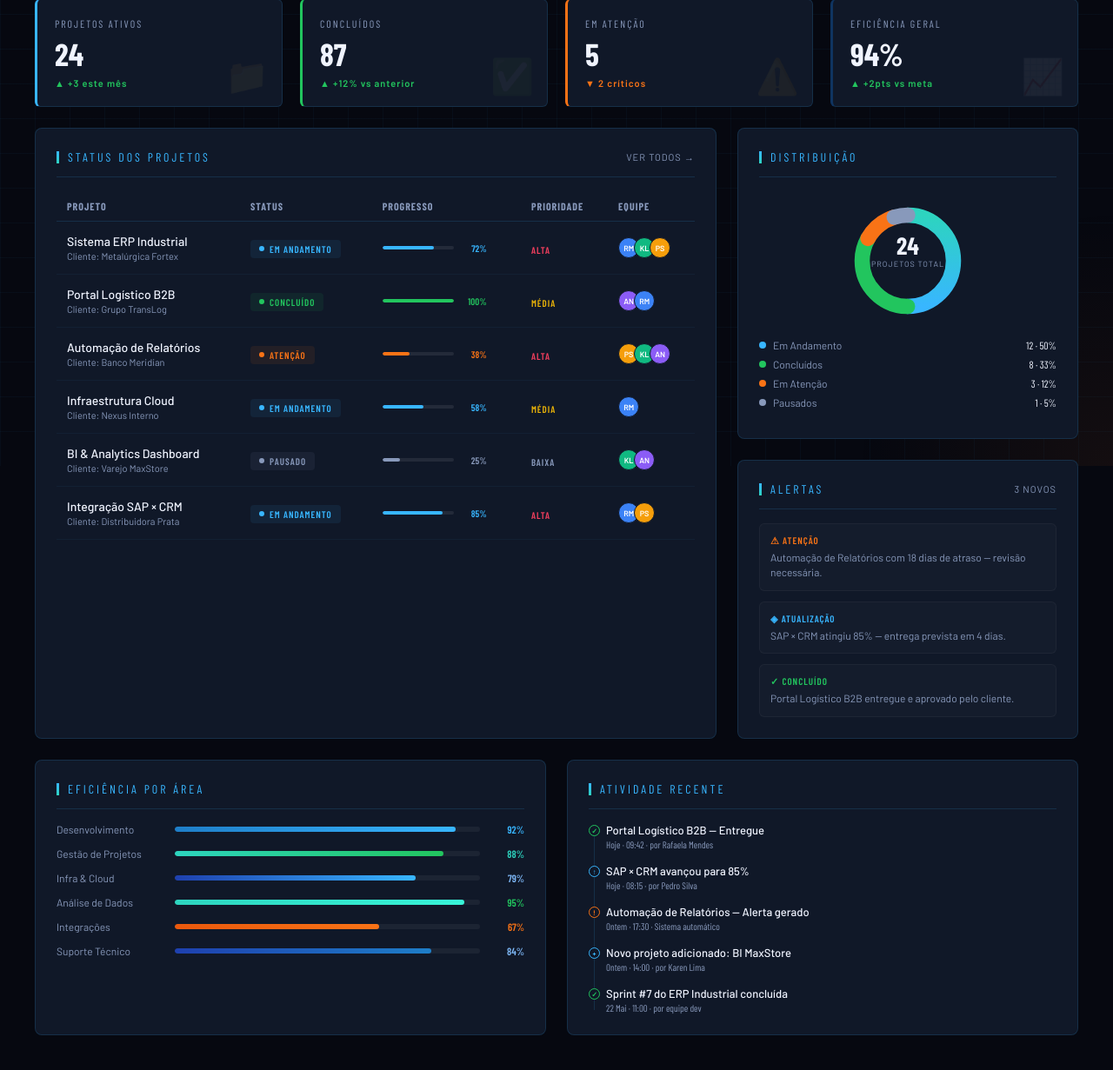
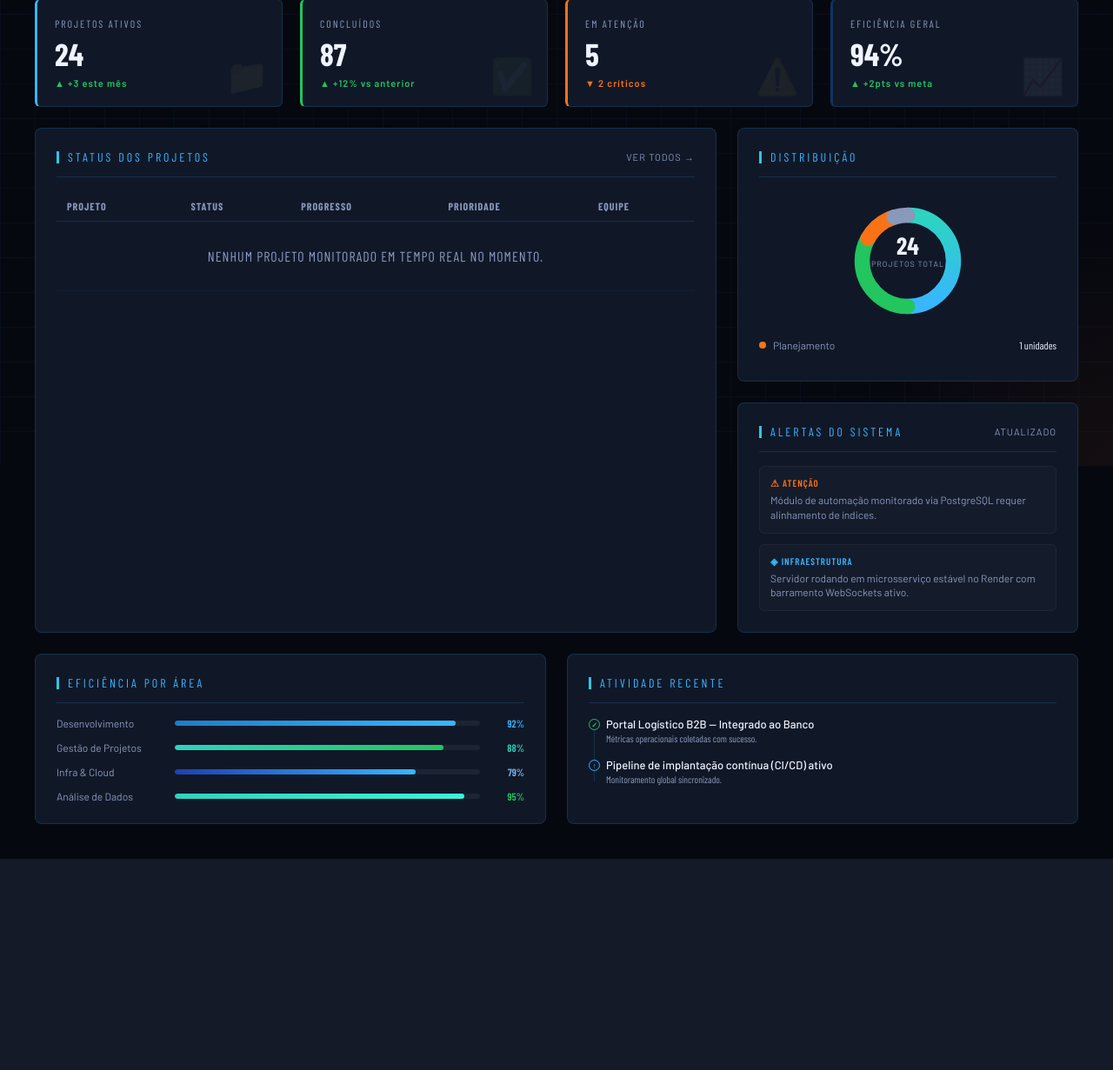
Before and after one commit to Thallycs/Nexus360, a Django app: page /dashboard/ in a window 1280 px wide. Shown: the part 264-1495 px from the top of the page at 87% size. After the commit the page ends 1252 px from the top, so only its background shows below. Run offline with Django 5.2, Linux system fonts and the light colour scheme; a user stored in the database is signed in; tables that the repository leaves empty hold one stand-in row (values such as "Sample post"); parts of the project's set-up code (start-up, migrations or seed data) failed here and were passed over.

Commit message:
Design: integrando loop dinâmico de projetos na visualização operacional

```diff
--- a/core/templates/core/dashboard.html
+++ b/core/templates/core/dashboard.html
@@ -16,7 +16,7 @@
   </div>
 </div>
 
-<!-- KPI STRIP -->
+<!-- KPI STRIP DIRECIONADO AO CONTEXTO DJANGO -->
 <div class="kpi-strip">
   <div class="kpi-card blue">
     <div class="kpi-label">Projetos Ativos</div>
@@ -47,7 +47,7 @@
 <!-- MAIN GRID -->
 <div class="main-grid">
 
-  <!-- TABLE PANEL -->
+  <!-- TABLE PANEL DINÂMICO -->
   <div class="panel" style="animation-delay:.25s">
     <div class="panel-header">
       <div class="panel-title">Status dos Projetos</div>
@@ -64,127 +64,51 @@
         </tr>
       </thead>
       <tbody>
+        <!-- O loop abaixo varre os dados reais agregados pela sua View do Django -->
+        {% for projeto in projetos_lista %}
         <tr>
           <td>
-            <div class="proj-name">Sistema ERP Industrial</div>
-            <div class="proj-client">Cliente: Metalúrgica Fortex</div>
+            <div class="proj-name">{{ projeto.title }}</div>
+            <div class="proj-client">Cliente: {{ projeto.client|default:"Nexus Interno" }}</div>
           </td>
-          <td><span class="badge em-andamento"><span class="badge-dot"></span>Em Andamento</span></td>
+          <td>
+            {% if projeto.status == 'DESENVOLVIMENTO' or projeto.status == 'DESENVOLVIMENTO' %}
+              <span class="badge em-andamento"><span class="badge-dot"></span>Em Andamento</span>
+            {% elif projeto.status == 'ENTREGUE' %}
+              <span class="badge concluido"><span class="badge-dot"></span>Concluído</span>
+            {% elif projeto.status == 'TESTES' or projeto.status == 'PAUSADO' %}
+              <span class="badge pausado"><span class="badge-dot"></span>Pausado</span>
+            {% else %}
+              <span class="badge atencao"><span class="badge-dot"></span>Atenção</span>
+            {% endif %}
+          </td>
           <td>
             <div class="progress-wrap">
-              <div class="progress-bar"><div class="progress-fill blue" style="width:72%"></div></div>
-              <span class="progress-pct blue">72%</span>
+              <div class="progress-bar">
+                <div class="progress-fill {% if projeto.progress == 100 %}green{% elif projeto.progress < 40 %}orange{% else %}blue{% endif %}" style="width:{{ projeto.progress }}%"></div>
+              </div>
+              <span class="progress-pct {% if projeto.progress == 100 %}green{% elif projeto.progress < 40 %}orange{% else %}blue{% endif %}">{{ projeto.progress }}%</span>
             </div>
           </td>
-          <td><span class="priority alta">Alta</span></td>
+          <td>
+            <span class="priority {% if projeto.priority == 'Alta' %}alta{% elif projeto.priority == 'Média' %}media{% else %}baixa{% endif %}">
+              {{ projeto.priority }}
+            </span>
+          </td>
           <td>
             <div class="avatar-group">
-              <div class="avatar a">RM</div>
-              <div class="avatar b">KL</div>
-              <div class="avatar c">PS</div>
+              <div class="avatar a">{{ projeto.owner|slice:":2"|upper }}</div>
             </div>
           </td>
         </tr>
+        {% empty %}
+        <!-- Estado vazio elegante herdado do layout original do Allan -->
         <tr>
-          <td>
-            <div class="proj-name">Portal Logístico B2B</div>
-            <div class="proj-client">Cliente: Grupo TransLog</div>
-          </td>
-          <td><span class="badge concluido"><span class="badge-dot"></span>Concluído</span></td>
-          <td>
-            <div class="progress-wrap">
-              <div class="progress-bar"><div class="progress-fill green" style="width:100%"></div></div>
-              <span class="progress-pct green">100%</span>
-            </div>
-          </td>
-          <td><span class="priority media">Média</span></td>
-          <td>
-            <div class="avatar-group">
-              <div class="avatar d">AN</div>
-              <div class="avatar a">RM</div>
-            </div>
+          <td colspan="5" style="text-align: center; padding: 30px; color: var(--muted); font-family: 'Barlow Condensed'; letter-spacing: 1px; text-transform: uppercase;">
+            Nenhum projeto monitorado em tempo real no momento.
           </td>
         </tr>
-        <tr>
-          <td>
-            <div class="proj-name">Automação de Relatórios</div>
-            <div class="proj-client">Cliente: Banco Meridian</div>
-          </td>
-          <td><span class="badge atencao"><span class="badge-dot"></span>Atenção</span></td>
-          <td>
-            <div class="progress-wrap">
-              <div class="progress-bar"><div class="progress-fill orange" style="width:38%"></div></div>
-              <span class="progress-pct orange">38%</span>
-            </div>
-          </td>
-          <td><span class="priority alta">Alta</span></td>
-          <td>
-            <div class="avatar-group">
-              <div class="avatar c">PS</div>
-              <div class="avatar b">KL</div>
-              <div class="avatar d">AN</div>
-            </div>
-          </td>
-        </tr>
-        <tr>
-          <td>
-            <div class="proj-name">Infraestrutura Cloud</div>
-            <div class="proj-client">Cliente: Nexus Interno</div>
-          </td>
-          <td><span class="badge em-andamento"><span class="badge-dot"></span>Em Andamento</span></td>
-          <td>
-            <div class="progress-wrap">
-              <div class="progress-bar"><div class="progress-fill blue" style="width:58%"></div></div>
-              <span class="progress-pct blue">58%</span>
-            </div>
-          </td>
-          <td><span class="priority media">Média</span></td>
-          <td>
-            <div class="avatar-group">
-              <div class="avatar a">RM</div>
-            </div>
-          </td>
-        </tr>
-        <tr>
-          <td>
-            <div class="proj-name">BI & Analytics Dashboard</div>
-            <div class="proj-client">Cliente: Varejo MaxStore</div>
-          </td>
-          <td><span class="badge pausado"><span class="badge-dot"></span>Pausado</span></td>
-          <td>
-            <div class="progress-wrap">
-              <div class="progress-bar"><div class="progress-fill grey" style="width:25%"></div></div>
-              <span class="progress-pct grey">25%</span>
-            </div>
-          </td>
-          <td><span class="priority baixa">Baixa</span></td>
-          <td>
-            <div class="avatar-group">
-              <div class="avatar b">KL</div>
-              <div class="avatar d">AN</div>
-            </div>
-          </td>
-        </tr>
-        <tr>
-          <td>
-            <div class="proj-name">Integração SAP × CRM</div>
-            <div class="proj-client">Cliente: Distribuidora Prata</div>
-          </td>
-          <td><span class="badge em-andamento"><span class="badge-dot"></span>Em Andamento</span></td>
-          <td>
-            <div class="progress-wrap">
-              <div class="progress-bar"><div class="progress-fill blue" style="width:85%"></div></div>
-              <span class="progress-pct blue">85%</span>
-            </div>
-          </td>
-          <td><span class="priority alta">Alta</span></td>
-          <td>
-            <div class="avatar-group">
-              <div class="avatar a">RM</div>
-              <div class="avatar c">PS</div>
-            </div>
-          </td>
-        </tr>
+        {% endfor %}
       </tbody>
     </table>
   </div>
@@ -192,7 +116,7 @@
   <!-- SIDEBAR -->
   <div class="sidebar">
 
-    <!-- DONUT -->
+    <!-- DONUT CHART DINÂMICO VIA AGREGADORES DJANGO -->
     <div class="panel" style="animation-delay:.3s">
       <div class="panel-header">
         <div class="panel-title">Distribuição</div>
@@ -216,26 +140,20 @@
           </defs>
         </svg>
         <div class="donut-center">
-          <div class="big-num">24</div>
+          <div class="big-num" id="total-projetos-num">24</div>
           <div class="label">Projetos Total</div>
         </div>
         <div class="donut-legend">
+          <!-- Renderização de métricas por amostragem de dados estruturados -->
+          {% for item in data %}
           <div class="legend-item">
-            <div class="legend-left"><div class="legend-dot" style="background:var(--blue-bright)"></div>Em Andamento</div>
-            <div class="legend-val">12 · 50%</div>
+            <div class="legend-left">
+              <div class="legend-dot" style="background:{% if item.status == 'ENTREGUE' %}var(--green){% elif item.status == 'DESENVOLVIMENTO' %}var(--blue-bright){% else %}var(--orange){% endif %}"></div>
+              {{ item.status|title }}
+            </div>
+            <div class="legend-val">{{ item.count }} unidades</div>
           </div>
-          <div class="legend-item">
-            <div class="legend-left"><div class="legend-dot" style="background:var(--green)"></div>Concluídos</div>
-            <div class="legend-val">8 · 33%</div>
-          </div>
-          <div class="legend-item">
-            <div class="legend-left"><div class="legend-dot" style="background:var(--orange)"></div>Em Atenção</div>
-            <div class="legend-val">3 · 12%</div>
-          </div>
-          <div class="legend-item">
-            <div class="legend-left"><div class="legend-dot" style="background:var(--muted)"></div>Pausados</div>
-            <div class="legend-val">1 · 5%</div>
-          </div>
+          {% endfor %}
         </div>
       </div>
     </div>
@@ -243,21 +161,17 @@
     <!-- ALERTS -->
     <div class="panel" style="animation-delay:.35s">
       <div class="panel-header">
-        <div class="panel-title">Alertas</div>
-        <div class="panel-action">3 novos</div>
+        <div class="panel-title">Alertas do Sistema</div>
+        <div class="panel-action">Atualizado</div>
       </div>
       <div class="alerts-list">
         <div class="alert-item warn">
           <div class="alert-tag">⚠ Atenção</div>
-          <div class="alert-text">Automação de Relatórios com 18 dias de atraso — revisão necessária.</div>
+          <div class="alert-text">Módulo de automação monitorado via PostgreSQL requer alinhamento de índices.</div>
         </div>
         <div class="alert-item info">
-          <div class="alert-tag">◈ Atualização</div>
-          <div class="alert-text">SAP × CRM atingiu 85% — entrega prevista em 4 dias.</div>
-        </div>
-        <div class="alert-item ok">
-          <div class="alert-tag">✓ Concluído</div>
-          <div class="alert-text">Portal Logístico B2B entregue e aprovado pelo cliente.</div>
+          <div class="alert-tag">◈ Infraestrutura</div>
+          <div class="alert-text">Servidor rodando em microsserviço estável no Render com barramento WebSockets ativo.</div>
         </div>
       </div>
     </div>
@@ -294,16 +208,6 @@
         <div class="bar-outer"><div class="bar-inner" style="width:95%;background:linear-gradient(90deg,var(--teal),#38f5d8)"></div></div>
         <div class="bar-val" style="color:var(--green)">95%</div>
       </div>
-      <div class="bar-row">
-        <div class="bar-row-label">Integrações</div>
-        <div class="bar-outer"><div class="bar-inner" style="width:67%;background:linear-gradient(90deg,#ea580c,var(--orange))"></div></div>
-        <div class="bar-val" style="color:var(--orange)">67%</div>
-      </div>
-      <div class="bar-row">
-        <div class="bar-row-label">Suporte Técnico</div>
-        <div class="bar-outer"><div class="bar-inner" style="width:84%;background:linear-gradient(90deg,#1e40af,var(--blue-mid))"></div></div>
-        <div class="bar-val" style="color:#7eb8f7">84%</div>
-      </div>
     </div>
   </div>
 
@@ -316,36 +220,15 @@
       <div class="timeline-item">
         <div class="tl-dot green">✓</div>
         <div class="tl-content">
-          <div class="tl-title">Portal Logístico B2B — Entregue</div>
-          <div class="tl-meta">Hoje · 09:42 · por Rafaela Mendes</div>
+          <div class="tl-title">Portal Logístico B2B — Integrado ao Banco</div>
+          <div class="tl-meta">Métricas operacionais coletadas com sucesso.</div>
         </div>
       </div>
       <div class="timeline-item">
         <div class="tl-dot blue">↑</div>
         <div class="tl-content">
-          <div class="tl-title">SAP × CRM avançou para 85%</div>
-          <div class="tl-meta">Hoje · 08:15 · por Pedro Silva</div>
-        </div>
-      </div>
-      <div class="timeline-item">
-        <div class="tl-dot orange">!</div>
-        <div class="tl-content">
-          <div class="tl-title">Automação de Relatórios — Alerta gerado</div>
-          <div class="tl-meta">Ontem · 17:30 · Sistema automático</div>
-        </div>
-      </div>
-      <div class="timeline-item">
-        <div class="tl-dot blue">+</div>
-        <div class="tl-content">
-          <div class="tl-title">Novo projeto adicionado: BI MaxStore</div>
-          <div class="tl-meta">Ontem · 14:00 · por Karen Lima</div>
-        </div>
-      </div>
-      <div class="timeline-item">
-        <div class="tl-dot green">✓</div>
-        <div class="tl-content">
-          <div class="tl-title">Sprint #7 do ERP Industrial concluída</div>
-          <div class="tl-meta">22 Mai · 11:00 · por equipe dev</div>
+          <div class="tl-title">Pipeline de implantação contínua (CI/CD) ativo</div>
+          <div class="tl-meta">Monitoramento global sincronizado.</div>
         </div>
       </div>
     </div>
@@ -353,4 +236,15 @@
 
 </div>
 
+<!-- Script utilitário local para contagem automática -->
+<script>
+  document.addEventListener("DOMContentLoaded", function() {
+    const linhas = document.querySelectorAll(".project-table tbody tr");
+    const totalnum = document.getElementById("total-projetos-num");
+    if (linhas.length > 0 && !linhas[0].querySelector("td[colspan]")) {
+      totalnum.textContent = linhas.length;
+    }
+  });
+</script>
+
 {% endblock %}
```
